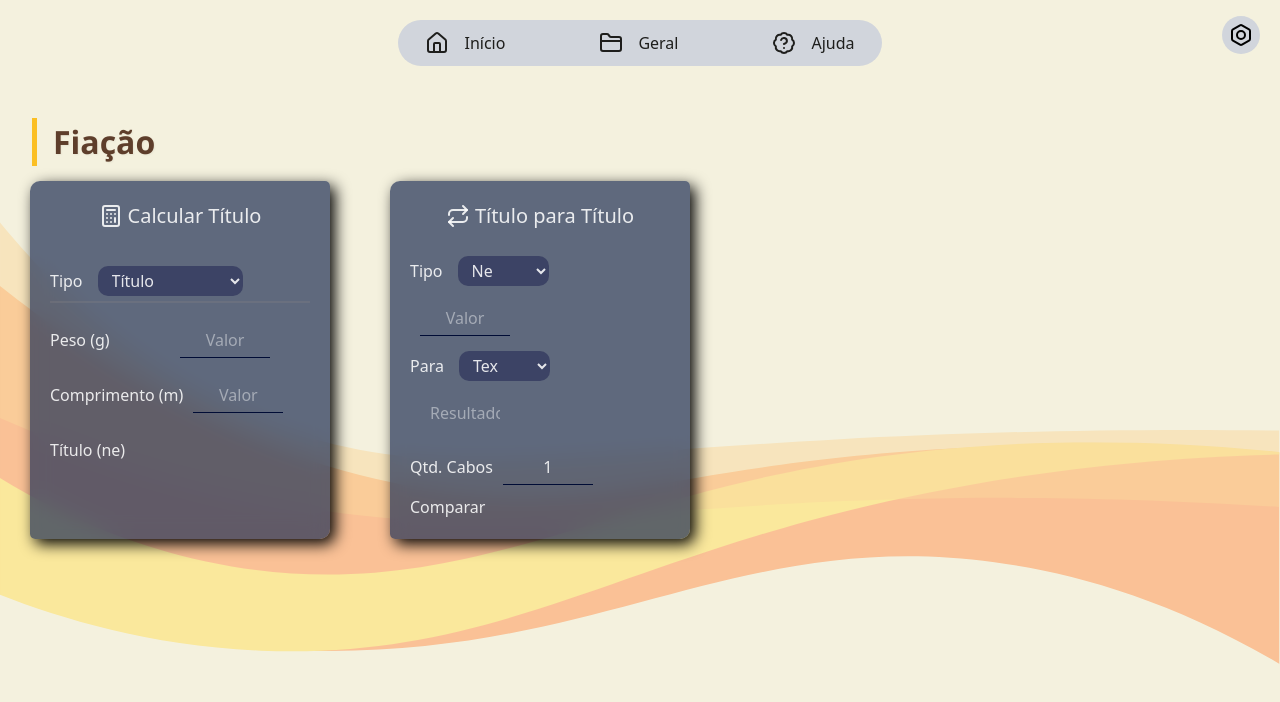
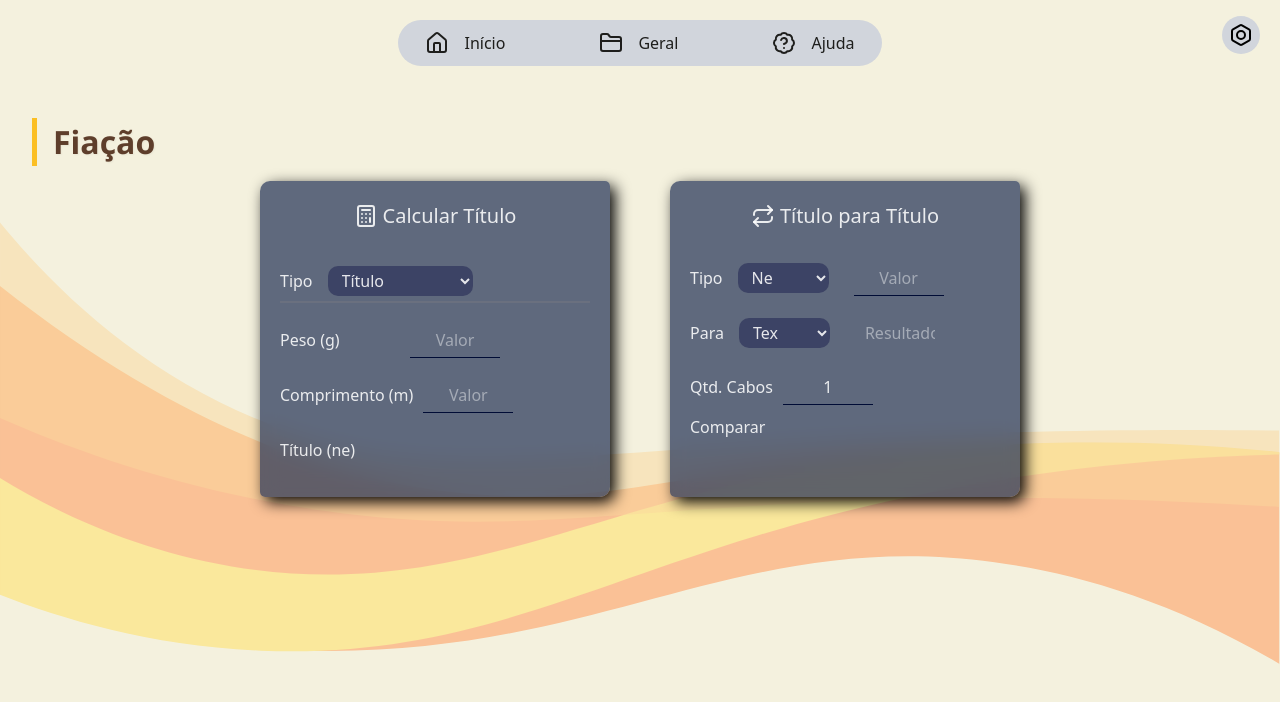
Before and after one commit to Striker9090/CalculosTextil, a React (Vite) app: page /fiacao in a window 1280 px wide. Shown: the top 702 px of the page. Built offline with nearby package versions, Linux system fonts and the light colour scheme.

Commit message:
Spinning

```diff
--- a/src/features/Fiacao/calculo.module.css
+++ b/src/features/Fiacao/calculo.module.css
@@ -3,7 +3,7 @@
     flex-wrap: wrap;
     flex-direction: row;
     width: 100vw;
-    justify-content: flex-start;
+    justify-content: center
 }
 
 .bloco{
@@ -16,7 +16,7 @@
     margin: 15px 30px;
     border-radius: 10px 5px;
     min-width: 285px;
-    max-width: 300px;
+    max-width: 350px;
     gap: 10px;
     box-shadow: 5px 5px 15px 0px rgb(0, 0, 0)  ;
 }
```
